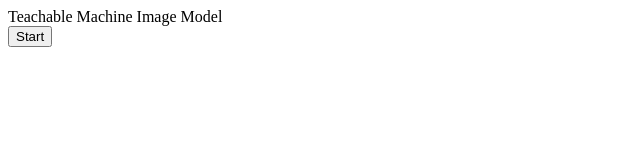
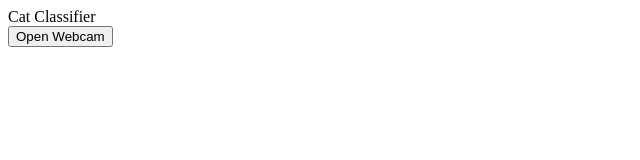
Before and after one commit to ichbindev/whichCat.js, a plain HTML site: page index.html in a window 1280 px wide. Shown: the whole page, without its empty margins (0-640 px from the left). Drawn offline with Linux system fonts and the light colour scheme.

Commit message:
update index.html

```diff
--- a/index.html
+++ b/index.html
@@ -1,5 +1,5 @@
-<div>Teachable Machine Image Model</div>
-<button type="button" onclick="init()">Start</button>
+<div>Cat Classifier</div>
+<button type="button" onclick="init()">Open Webcam</button>
 <div id="webcam-container"></div>
 <div id="label-container"></div>
 <script src="https://cdn.jsdelivr.net/npm/@tensorflow/tfjs@1.3.1/dist/tf.min.js"></script>
@@ -35,7 +35,8 @@
     // append elements to the DOM
     document.getElementById("webcam-container").appendChild(webcam.canvas);
     labelContainer = document.getElementById("label-container");
-        for (let i = 0; i < maxPredictions; i++) { // and class labels
+    for (let i = 0; i < maxPredictions; i++) {
+      // and class labels
       labelContainer.appendChild(document.createElement("div"));
     }
   }
```
Lines whose indentation alone changed are shown as unchanged.
